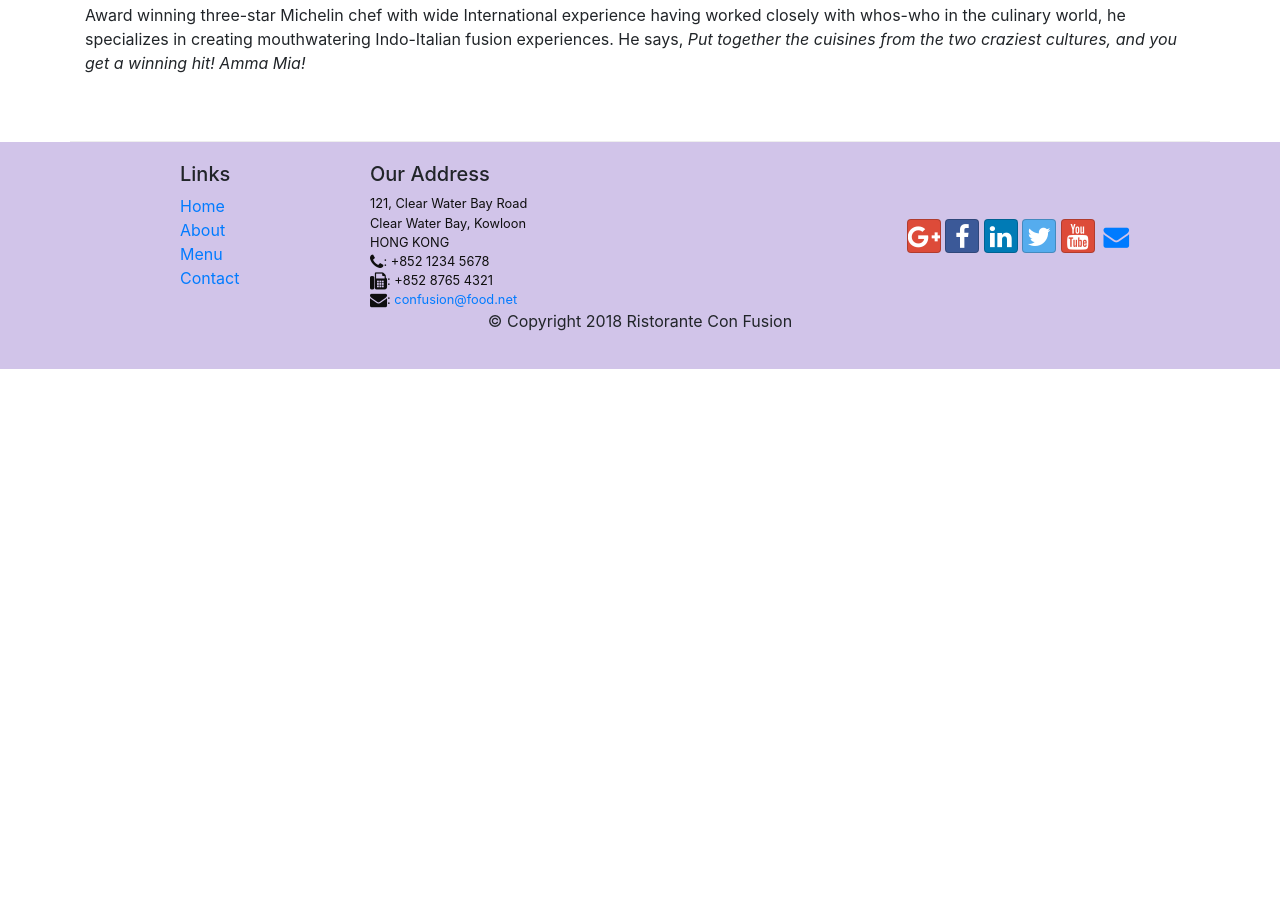
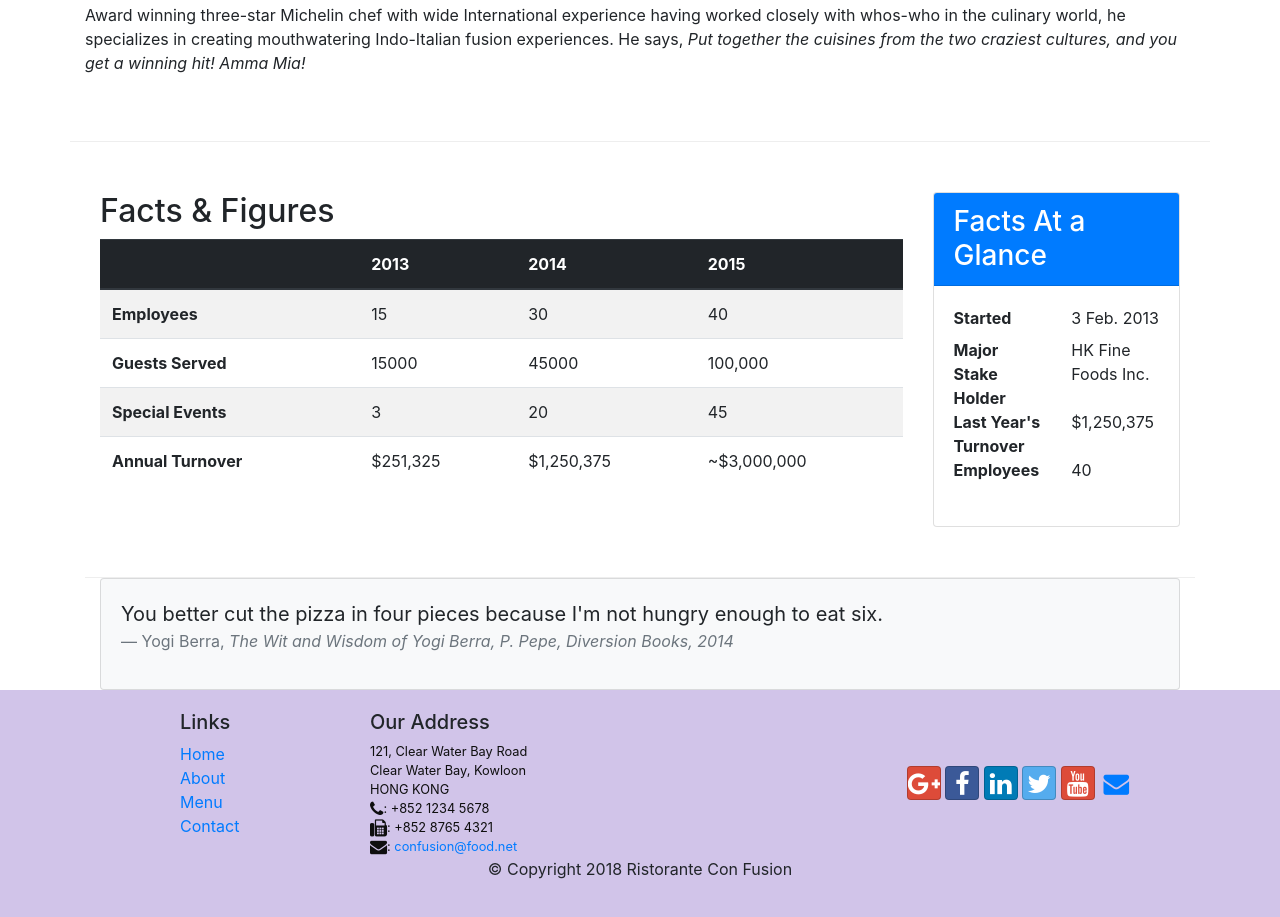
Before and after one commit to laila910/bootstrapApp, a website: page aboutus.html in a window 1280 px wide. Shown: the part 1412-2329 px from the top of the page. Before the commit the page ends 1781 px from the top, so only its background shows below. Drawn offline with nearby package versions, Linux system fonts and the light colour scheme.

Commit message:
tables and cards

```diff
--- a/aboutus.html
+++ b/aboutus.html
@@ -86,6 +86,79 @@
                 <p class="d-none d-sm-block">Award winning three-star Michelin chef with wide International experience having worked closely with whos-who in the culinary world, he specializes in creating mouthwatering Indo-Italian fusion experiences. He says, <em>Put together the cuisines from the two craziest cultures, and you get a winning hit! Amma Mia!</em></p>
             </div>
        </div>
+       <div class="row row-content">
+        <div class="col-12 col-sm-9">
+            <h2>Facts &amp; Figures</h2>
+            <div class="table-responsive">
+                <table class="table table-striped">
+                    <thead class="thead-dark">
+                        <tr>
+                            <th>&nbsp;</th>
+                            <th>2013</th>
+                            <th>2014</th>
+                            <th>2015</th>
+                        </tr>
+                    </thead>
+                    <tbody>
+                        <tr>
+                            <th>Employees</th>
+                            <td>15</td>
+                            <td>30</td>
+                            <td>40</td>
+                        </tr>
+                        <tr>
+                            <th>Guests Served</th>
+                            <td>15000</td>
+                            <td>45000</td>
+                            <td>100,000</td>
+                        </tr>
+                        <tr>
+                            <th>Special Events</th>
+                            <td>3</td>
+                            <td>20</td>
+                            <td>45</td>
+                        </tr>
+                        <tr>
+                            <th>Annual Turnover</th>
+                            <td>$251,325</td>
+                            <td>$1,250,375</td>
+                            <td>~$3,000,000</td>
+                        </tr>
+                    </tbody>
+                </table>
+            </div>
+        </div>
+        <div class="col-12 col-sm">
+            <div class="card">
+                <h3 class="card-header bg-primary text-white">Facts At a Glance</h3>
+                <div class="card-body">
+                    <dl class="row">
+                        <dt class="col-6">Started</dt>
+                        <dd class="col-6">3 Feb. 2013</dd>
+                        <dt class="col-6">Major Stake Holder</dt>
+                        <dd class="col-6">HK Fine Foods Inc.</dd>
+                        <dt class="col-6">Last Year's Turnover</dt>
+                        <dd class="col-6">$1,250,375</dd>
+                        <dt class="col-6">Employees</dt>
+                        <dd class="col-6">40</dd>
+                    </dl>
+                </div>
+            </div>
+        </div>
+
+   </div>
+   <div class="col-12">
+    <div class="card card-body bg-light">
+        <blockquote class="blockquote">
+            <p class="mb-0">You better cut the pizza in four pieces because
+                I'm not hungry enough to eat six.</p>
+            <footer class="blockquote-footer">Yogi Berra,
+                <cite title="Source Title">The Wit and Wisdom of Yogi Berra,
+                P. Pepe, Diversion Books, 2014</cite>
+            </footer>
+        </blockquote>
+    </div>
+</div>
 
     </div>
 
```
